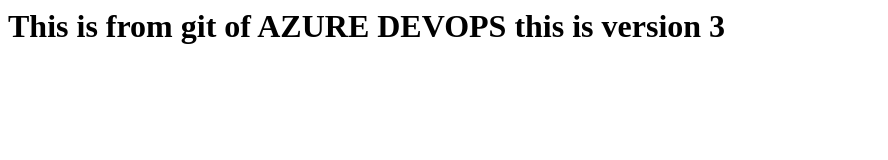
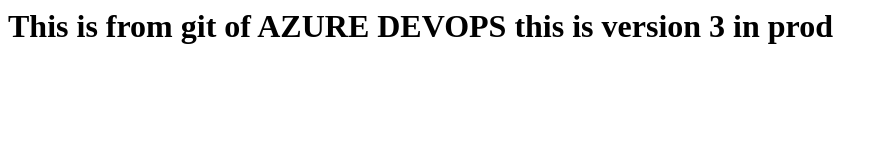
Before and after one commit to itsmesureshmadineni/azuredevopscicd, a plain HTML site: page index.html in a window 1280 px wide. Shown: the whole page, without its empty margins (0-888 px from the left). Drawn offline with Linux system fonts and the light colour scheme.

Commit message:
version 3 prod

```diff
--- a/index.html
+++ b/index.html
@@ -1 +1 @@
-<h1> This is from git of AZURE DEVOPS this is version 3 </h1>
+<h1> This is from git of AZURE DEVOPS this is version 3 in prod</h1>
```
